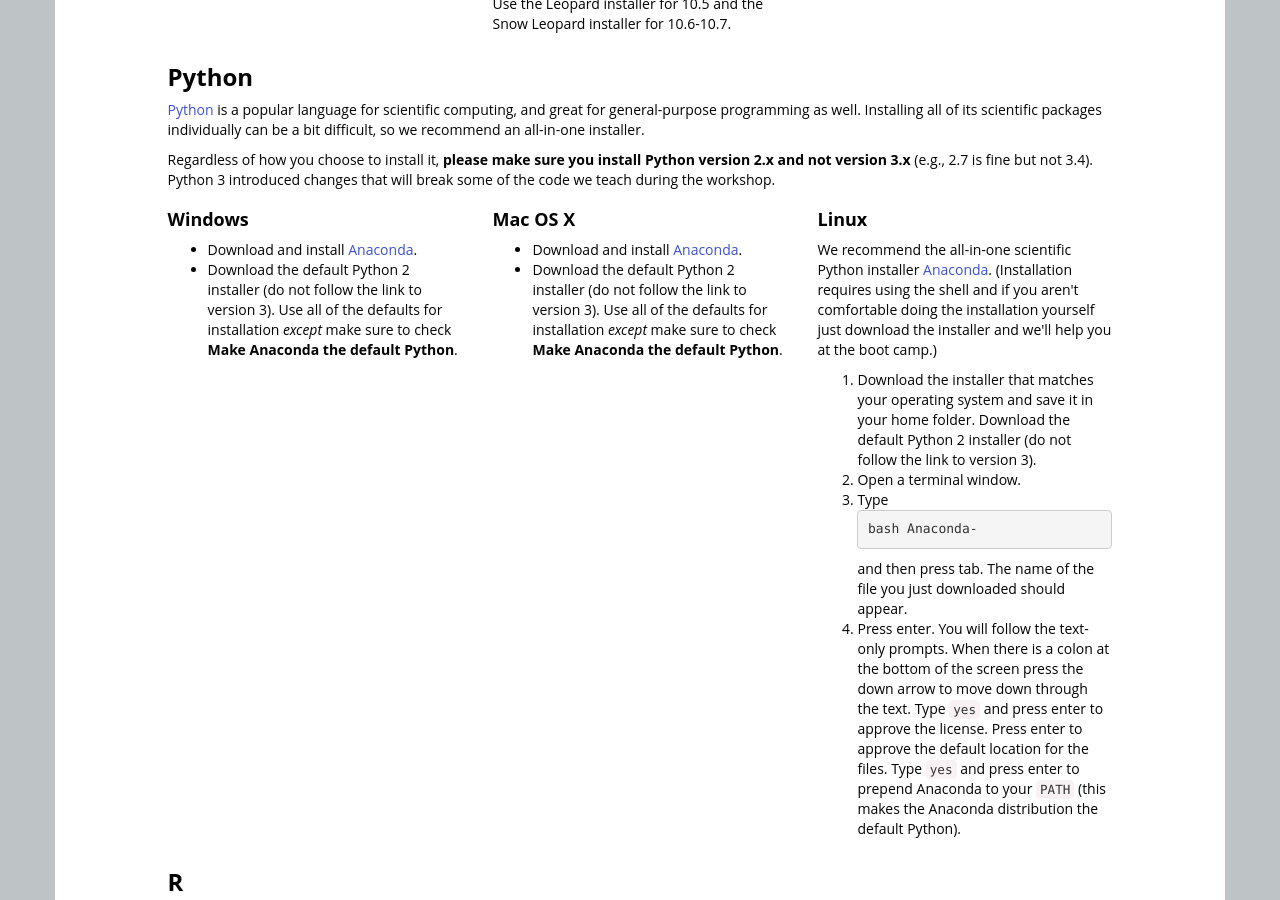
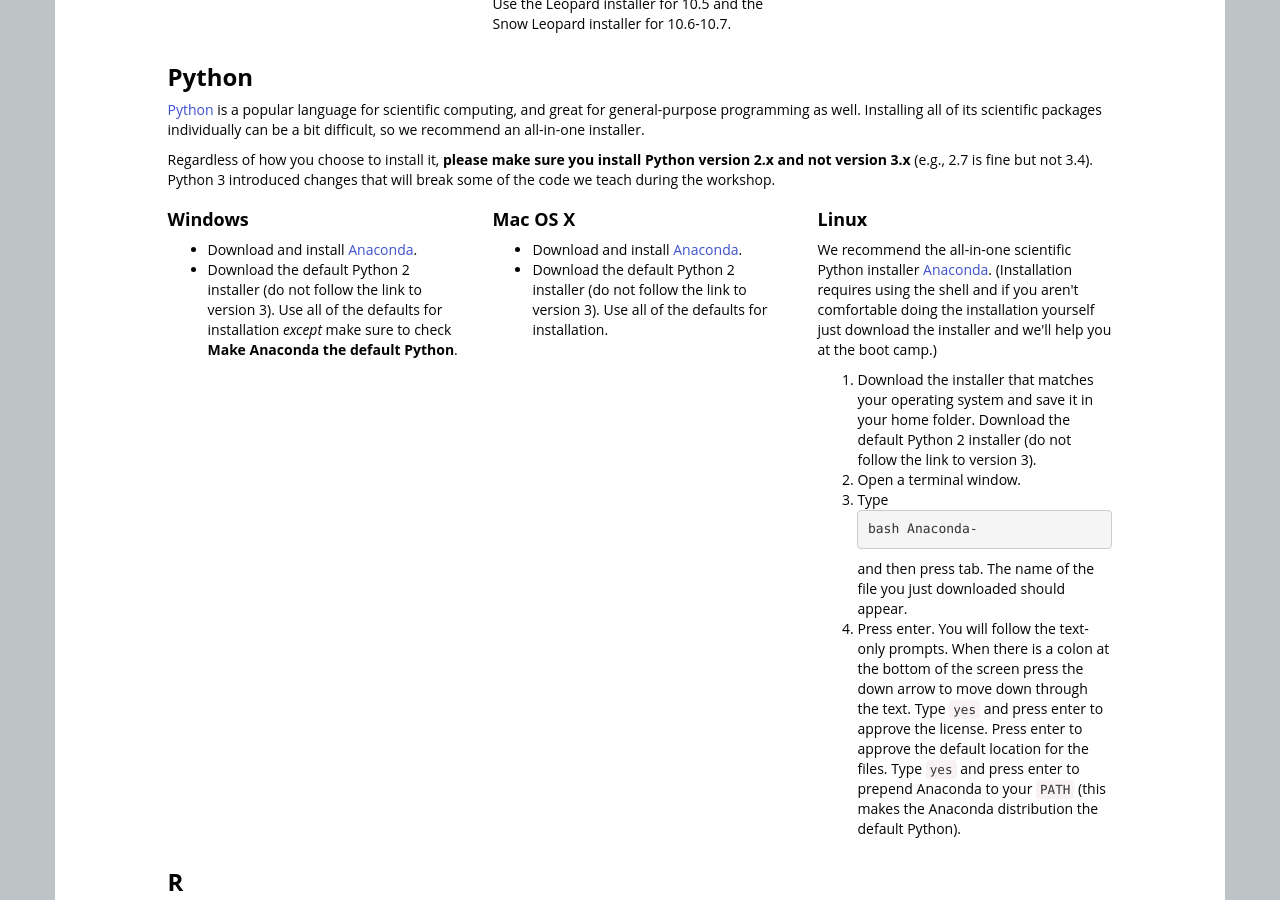
Before and after one commit to carpentries/workshop-template, a Jekyll site: the page built from index.html, in a window 1280 px wide and 900 px high, scrolled down 2964 px. Built offline with Jekyll 4.4.1, drawn with Linux system fonts in a browser that asks for light colours; nearby versions of some CDN libraries; library files that are not in the unit come from our copies.

Commit message:
Removed reference to "Make Anaconda the default python"
Removed reference to "Make Anaconda the default python" in the MacOS install instructions -- there is no such option in the installer.

```diff
--- a/index.html
+++ b/index.html
@@ -485,9 +485,7 @@
 	</li>
 	<li>
           Download the default Python 2 installer (do not follow the link to version 3).
-	  Use all of the defaults for installation
-          <em>except</em>
-          make sure to check <strong>Make Anaconda the default Python</strong>.
+	  Use all of the defaults for installation.
 	</li>
       </ul>
     </div>
```
